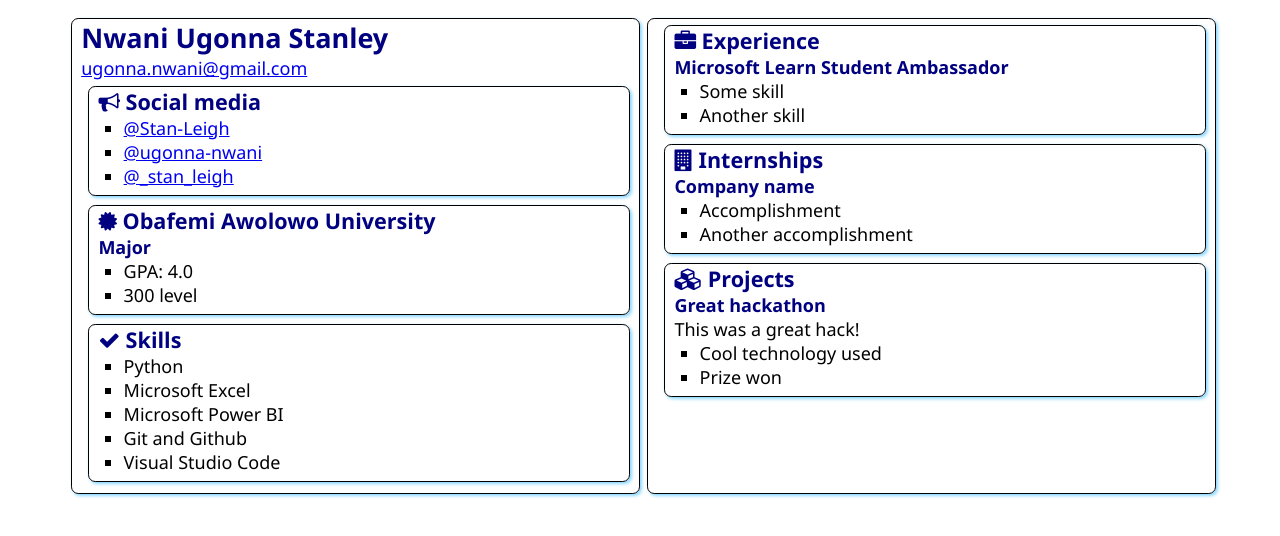
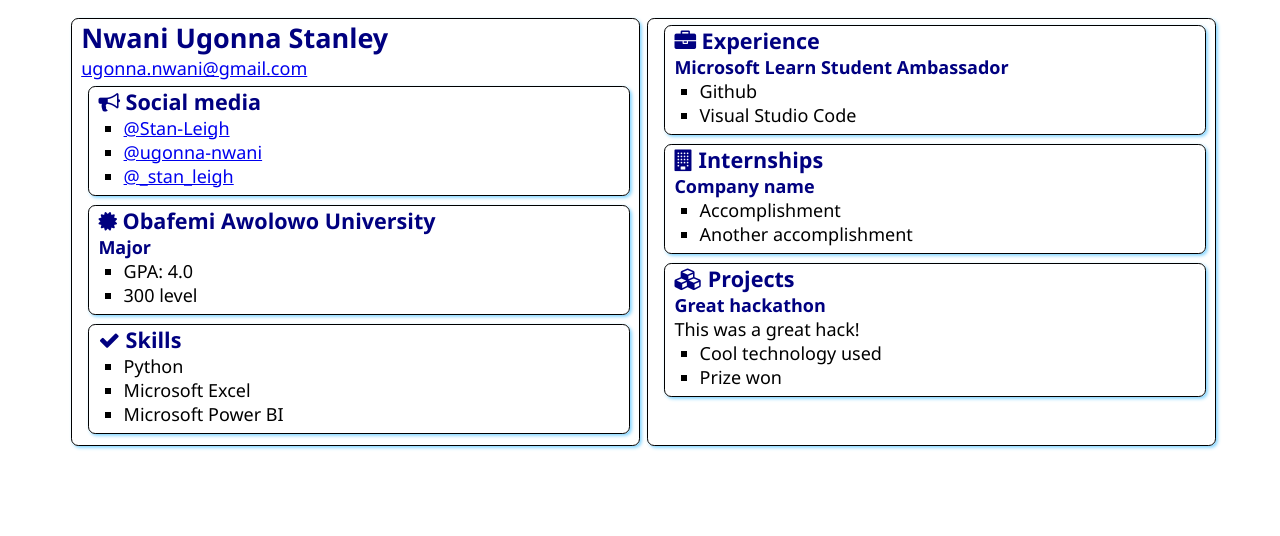
Before and after one commit to Stan-Leigh/SATechnicalOnboarding, a plain HTML site: page src/index.html in a window 1280 px wide. Drawn offline with Linux system fonts and the light colour scheme.

Commit message:
Experience
Updated the Experience section.

```diff
--- a/src/index.html
+++ b/src/index.html
@@ -50,8 +50,6 @@
                     <li>Python</li>
                     <li>Microsoft Excel</li>
                     <li>Microsoft Power BI</li>
-                    <li>Git and Github</li>
-                    <li>Visual Studio Code</li>
                 </ul>
             </section>
         </article>
@@ -63,8 +61,8 @@
                 </h2>
                 <h3>Microsoft Learn Student Ambassador</h3>
                 <ul>
-                    <li>Some skill</li>
-                    <li>Another skill</li>
+                    <li>Github</li>
+                    <li>Visual Studio Code</li>
                 </ul>
             </section>
             <section class="box">
```
